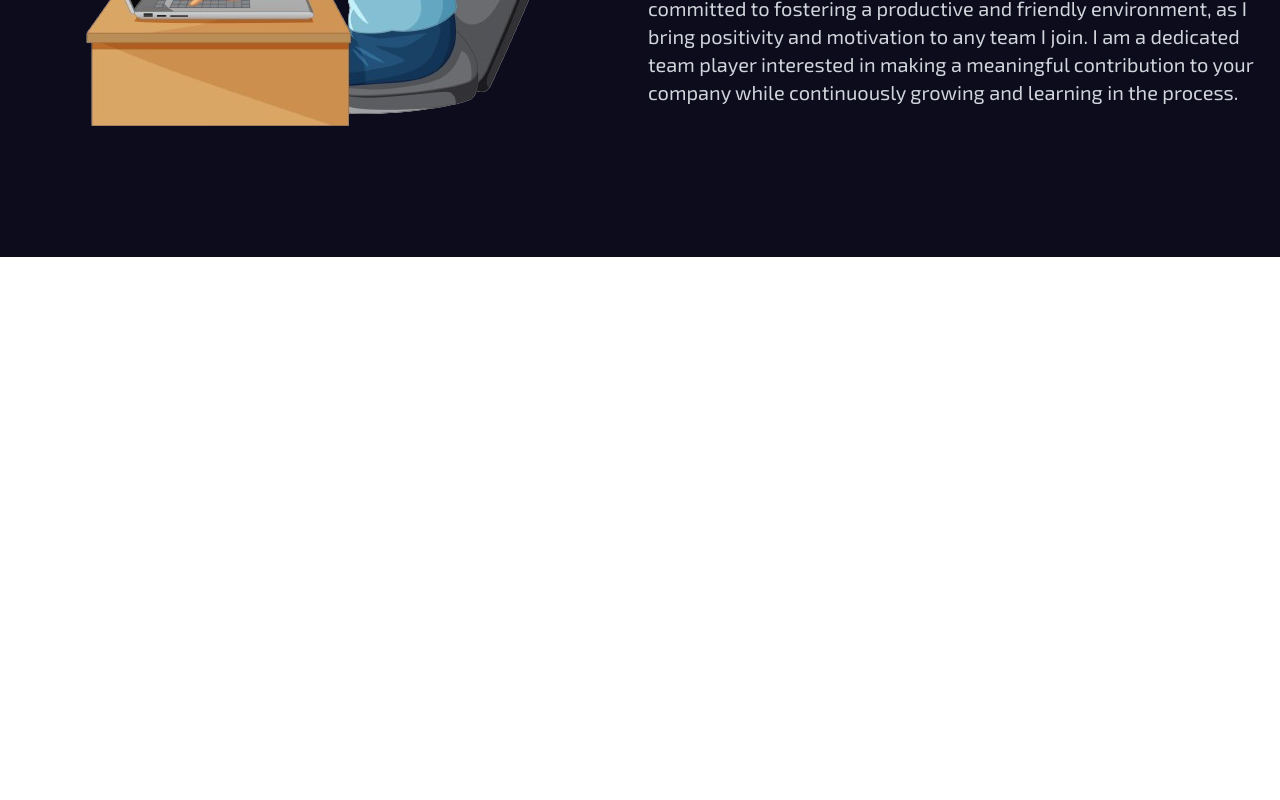
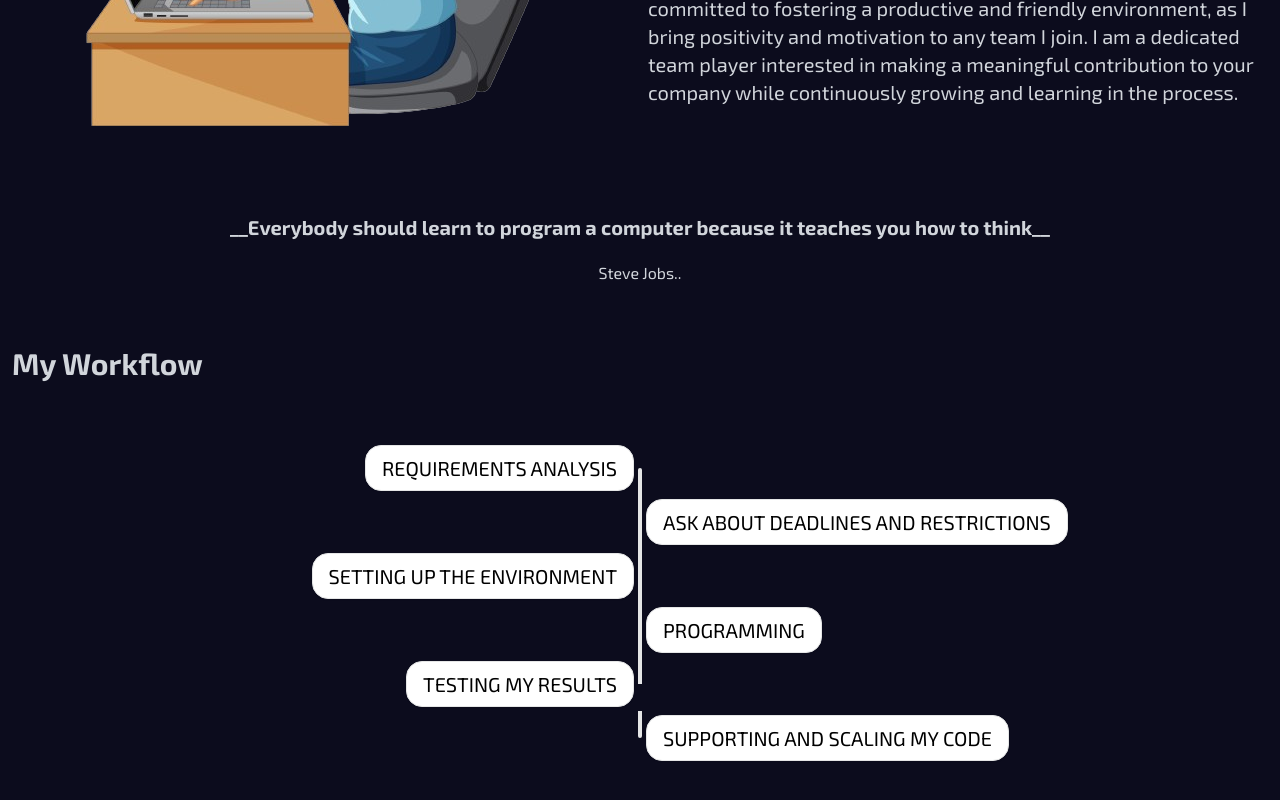
Before and after one commit to forhadhossen1/Forhad-Hossen, a React (Vite) app: page /about in a window 1280 px wide. Shown: the part 550-1350 px from the top of the page. Before the commit the page ends 807 px from the top, so only its background shows below. Built offline with nearby package versions, Linux system fonts and the light colour scheme.

Commit message:
added workflow time line system

```diff
--- a/src/Pages/About/About.jsx
+++ b/src/Pages/About/About.jsx
@@ -20,6 +20,45 @@ const About = () => {
                         I am a dedicated team player interested in making a meaningful contribution to your company while continuously growing and learning in the process.</p>
                 </div>
             </div>
+
+            <h3 className="text-center font-bold text-xl py-5">__Everybody should learn to program a computer because it teaches you how to think__</h3>
+            <p className="text-center">Steve Jobs..</p>
+
+
+            <div className="my-12">
+                <h2 className="text-3xl font-bold p-3">My Workflow</h2>
+                <div className="py-12 p-3">
+                    <ul className="timeline timeline-vertical  uppercase text-black text-sm md:text-xl">
+                        <li>
+                            <div className="timeline-start timeline-box">Requirements Analysis</div>
+                            <hr />
+                        </li>
+                        <li>
+                            <hr />
+                            <div className="timeline-end timeline-box">Ask About Deadlines and Restrictions</div>
+                            <hr />
+                        </li>
+                        <li>
+                            <hr />
+                            <div className="timeline-start timeline-box">Setting Up The Environment</div>
+                            <hr />
+                        </li>
+                        <li>
+                            <hr />
+                            <div className="timeline-end timeline-box">Programming</div>
+                            <hr />
+                        </li>
+                        <li>
+                            <hr />
+                            <div className="timeline-start timeline-box">Testing My Results</div>
+                        </li>
+                        <li>
+                            <hr />
+                            <div className="timeline-end timeline-box">Supporting and Scaling My Code</div>
+                        </li>
+                    </ul>
+                </div>
+            </div>
         </div>
     );
 };
```
